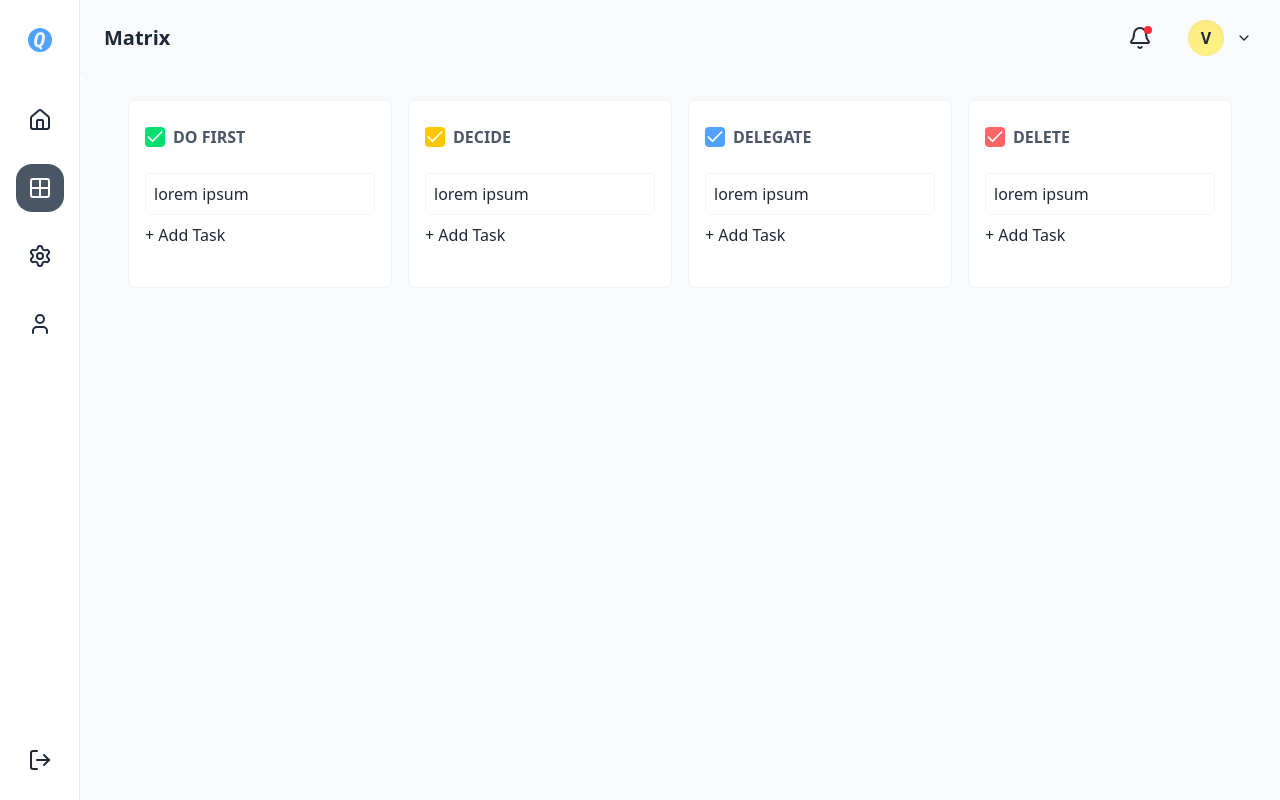
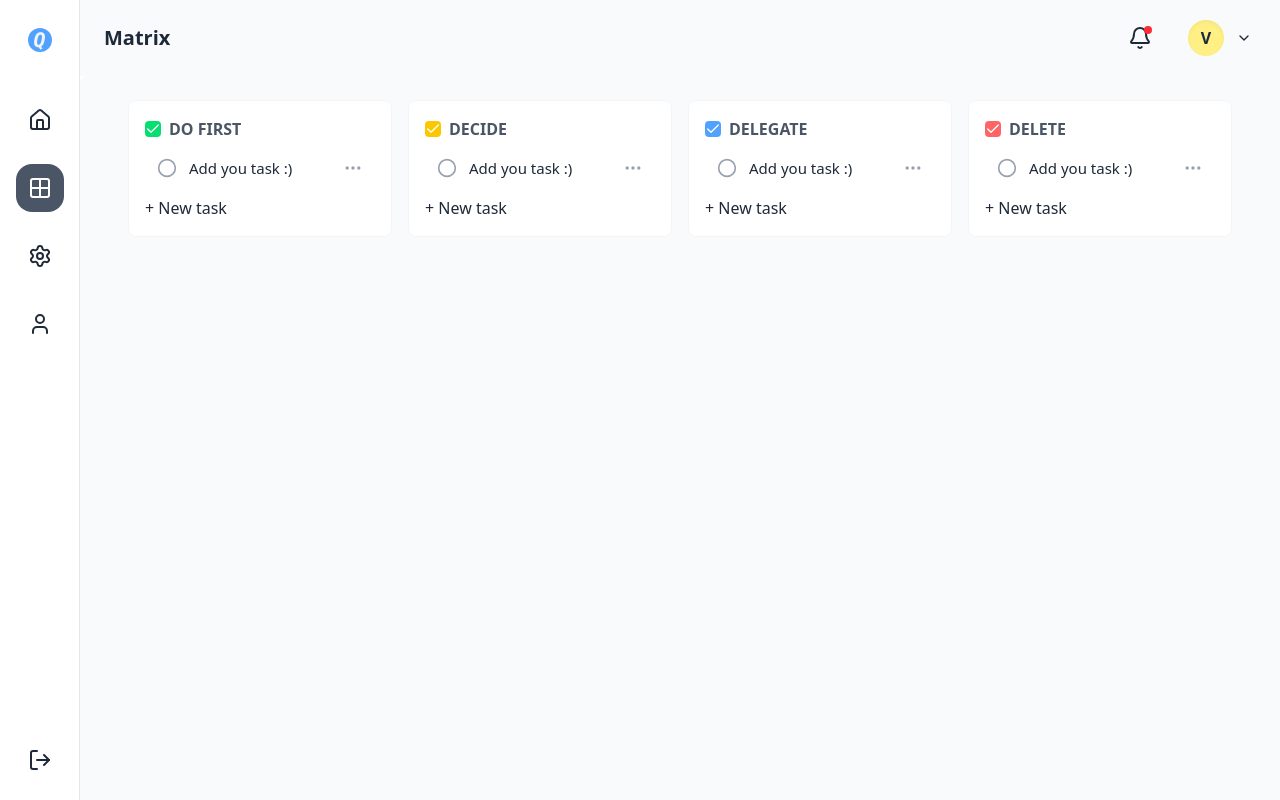
Before and after one commit to krvilte/Quadrant, a React (Vite) app in the folder client/: page /matrix in a window 1280 px wide. Built offline with nearby package versions, Linux system fonts and the light colour scheme.

Commit message:
Sepetate task list component

```diff
--- a/client/src/components/ActionCards.jsx
+++ b/client/src/components/ActionCards.jsx
@@ -6,32 +6,32 @@ const quadrants = [
   {
     id: "do",
     title: "Do First",
-    icon: <Check className="w-5 h-5 rounded bg-green-400 text-white" />,
+    icon: <Check className="w-4 h-4 rounded bg-green-400 text-white" />,
     color: "text-green-600",
   },
   {
     id: "decide",
     title: "Decide",
-    icon: <Check className="w-5 h-5 rounded bg-yellow-400 text-white" />,
+    icon: <Check className="w-4 h-4 rounded bg-yellow-400 text-white" />,
     color: "text-yellow-500",
   },
   {
     id: "delegate",
     title: "Delegate",
-    icon: <Check className="w-5 h-5 rounded bg-blue-400 text-white" />,
+    icon: <Check className="w-4 h-4 rounded bg-blue-400 text-white" />,
     color: "text-blue-600",
   },
   {
     id: "delete",
     title: "Delete",
-    icon: <Check className="w-5 h-5 rounded bg-red-400 text-white" />,
+    icon: <Check className="w-4 h-4 rounded bg-red-400 text-white" />,
     color: "text-red-600",
   },
 ];
 
 function ActionCards() {
   return (
-    <div className="grid sm:grid-cols-2 lg:grid-cols-4 gap-4">
+    <div className="grid grid-cols-1 sm:grid-cols-2 lg:grid-cols-4 gap-4 ">
       {quadrants.map((q) => (
         <Quadrant
           key={q.id}
--- a/client/src/components/Quadrant.jsx
+++ b/client/src/components/Quadrant.jsx
@@ -1,12 +1,12 @@
 import React from "react";
-import { Plus } from "lucide-react";
+import TaskItem from "./TaskItem";
 
 function Quadrant({ status, title, icon }) {
   return (
-    <div className="p-4 bg-white border border-gray-100 rounded-lg">
-      <div className="flex flex-col items-start mb-6">
+    <div className="bg-white border-gray-100 border p-4 rounded-lg">
+      <div className="flex flex-col items-start gap-3">
         {/* Header */}
-        <div className="flex gap-2 items-center w-full py-2 mb-4">
+        <div className="flex gap-2 items-center w-full">
           {icon}
           <h2
             className={`text-md font-semibold uppercase text-gray-600 select-none`}
@@ -15,9 +15,9 @@ function Quadrant({ status, title, icon }) {
           </h2>
         </div>
 
-        {/* Task Placeholder */}
-        <div className="mb-2 w-full">
-          <p className="border border-gray-100 p-2 rounded">lorem ipsum</p>
+        {/* Task Item */}
+        <div className="w-full">
+          <TaskItem />
         </div>
 
         {/* Add Task */}
@@ -26,7 +26,7 @@ function Quadrant({ status, title, icon }) {
           name={status}
           onClick={(e) => console.log(e.target.name)}
         >
-          + Add Task
+          + New task
         </button>
       </div>
     </div>
--- /dev/null
+++ b/client/src/components/TaskItem.jsx
@@ -0,0 +1,25 @@
+import { Circle, GripVertical, Ellipsis } from "lucide-react";
+
+const TaskItem = ({ title = "Add you task :)" }) => {
+  return (
+    <div className="flex items-center justify-between w-full py-1 px-3 rounded hover:bg-gray-100 transition-all group cursor-pointer">
+      {/* Left: Drag + Title */}
+      <div className="flex items-center gap-3">
+        {/* Flex approach for icon swap */}
+        <div className="flex items-center justify-center w-5 h-5">
+          <Circle className="text-gray-400 group-hover:hidden" />
+          <GripVertical className="text-gray-400 hidden group-hover:inline cursor-grab" />
+        </div>
+
+        <span className="text-[15px] text-gray-800 font-medium select-none">
+          {title}
+        </span>
+      </div>
+
+      {/* Right: Ellipsis Icon */}
+      <Ellipsis className="w-5 h-5 text-gray-400 hover:text-gray-600 transition-colors" />
+    </div>
+  );
+};
+
+export default TaskItem;
```
